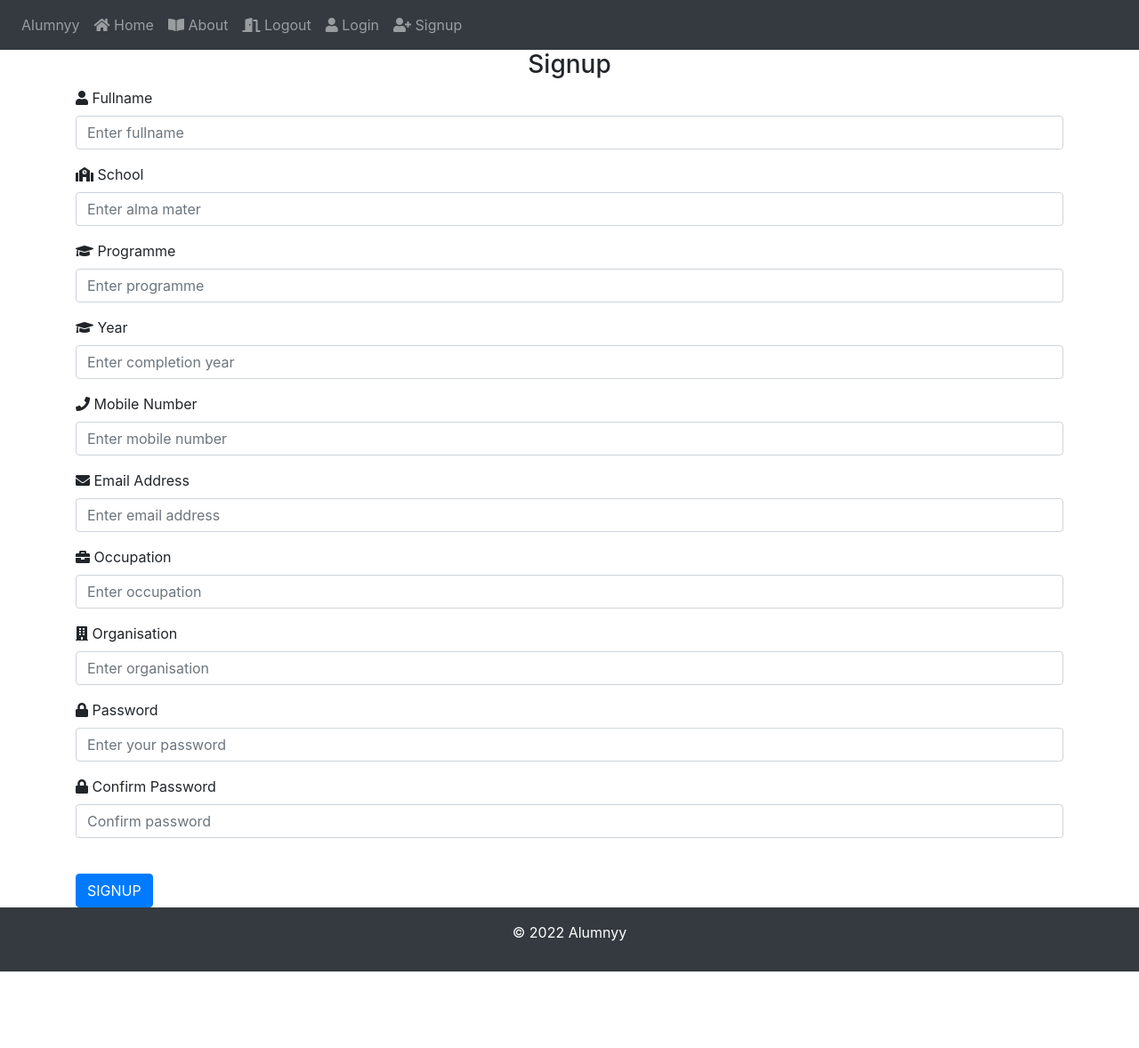
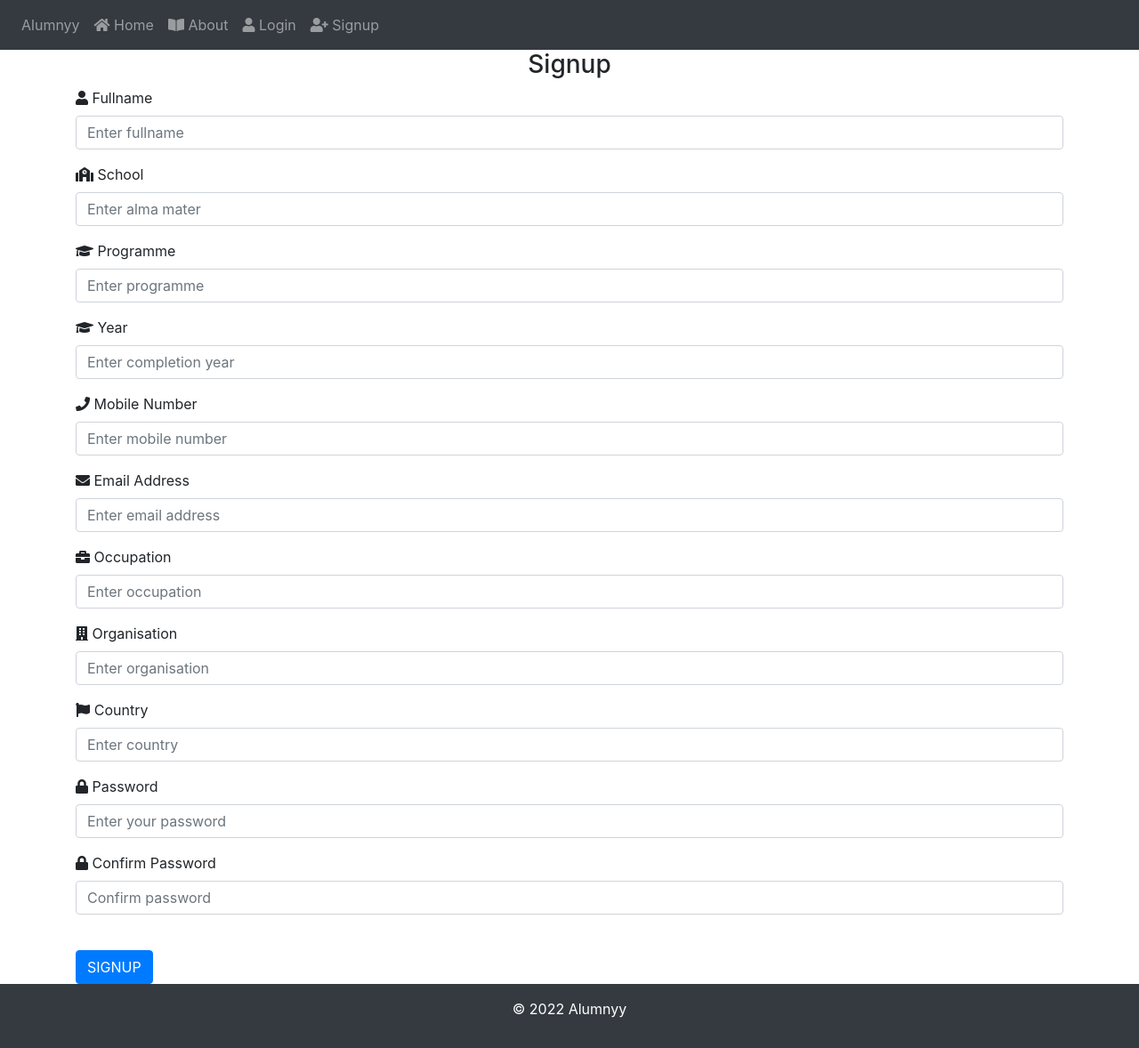
Before and after one commit to DominicSamoes/Alumnyy, a Flask app: page /signup in a window 1280 px wide. Shown: the whole page at 89% size. Before the commit the page ends 1092 px from the top, so only its background shows below. Run offline with Flask 2, Linux system fonts and the light colour scheme; some libraries are stand-ins or nearby versions.

Commit message:
Fixed Signup and Login Issues

```diff
--- a/webapp/auth.py
+++ b/webapp/auth.py
@@ -16,7 +16,7 @@ def login():
         if User:
             if check_password_hash(User.password, password):
                 flash('Logged in successfully.', category='success')
-                #login_user(User, remember=True)
+                login_user(User, remember=True)
 
                 return  redirect(url_for('views.home'))
             else:
@@ -24,7 +24,7 @@ def login():
         else:
             flash('User with that email does not exist!', category='error')
 
-    return render_template("login.html", alumnus=current_user)
+    return render_template("login.html", user=current_user)
 
 @auth.route('/signup', methods=['POST', 'GET'] )
 def signup():
@@ -63,6 +63,8 @@ def signup():
             flash('Occupation must be longer than 3 characters!', category='error')
         elif len(organisation) < 3:
             flash('Organisation must be longer than 3 characters!', category='error')
+        elif len(country) < 3:
+            flash('Country must be longer than 3 characters!', category='error')
         elif password1 != password2:
             flash('Passwords don\'t match!', category='error')
         elif len(password1) < 7:
@@ -75,13 +77,14 @@ def signup():
             db.session.commit()
 
             flash('Account created!', category='success')
-            #login_user(User, remember=True)
+            login_user(newuser, remember=True)
 
             return  redirect(url_for('views.home'))
 
-    return render_template("signup.html", alumnus=current_user)
+    return render_template("signup.html", user=current_user)
 
 @auth.route('/logout')
 @login_required
 def logout():
+    logout_user()
     return redirect(url_for('auth.login'))
--- a/webapp/templates/base.html
+++ b/webapp/templates/base.html
@@ -25,11 +25,17 @@
                 <div class="navbar-collapse collapse" id="navbar">
                     <div class="navbar-nav">
                         <a class="nav-item nav-link" id="home" href="/">Alumnyy</a>
+                        {% if current_user.is_authenticated  %}
                             <a class="nav-item nav-link" id="home" href="/"><i class="fas fa-home"></i> Home</a>
                             <a class="nav-item nav-link" id="about" href="/about"><i class="fas fa-book-open"></i> About</a>
                             <a class="nav-item nav-link" id="logout" href="/logout"><i class="fas fa-door-open"></i> Logout</a>
+                            <a class="nav-item nav-link" id="logout" href="/logout"><i class="fas fa-door-open"></i> {{ user }} </a>
+                        {% else %}
+                            <a class="nav-item nav-link" id="home" href="/"><i class="fas fa-home"></i> Home</a>
+                            <a class="nav-item nav-link" id="about" href="/about"><i class="fas fa-book-open"></i> About</a>
                             <a class="nav-item nav-link" id="login" href="/login"><i class="fas fa-user"></i> Login</a>
                             <a class="nav-item nav-link" id="signup" href="/signup"><i class="fas fa-user-plus"></i> Signup</a>
+                        {% endif %}
                     </div>
                 </div>
             </nav>
--- a/webapp/templates/signup.html
+++ b/webapp/templates/signup.html
@@ -88,6 +88,16 @@
                placeholder="Enter organisation"
         />
    </div>
+   <div class="form-group">
+        <label for="country"><i class="fas fa-flag"></i> Country</label>
+        <input
+               type="text"
+               id="country"
+               class="form-control"
+               name="country"
+               placeholder="Enter country"
+        />
+   </div>
    <!--<div class="field image">
           <span class="img-div">
                <div class="text-center img-placeholder" onClick="triggerClick()">
--- a/webapp/views.py
+++ b/webapp/views.py
@@ -10,7 +10,7 @@ def index():
 @views.route('/home')
 @login_required
 def home():
-    return render_template("home.html", alumnus=current_user)
+    return render_template("home.html", user=current_user)
 
 @views.route('/about')
 def about():
```
Also changed, not shown: webapp/__init__.py (line endings or trailing spaces).
